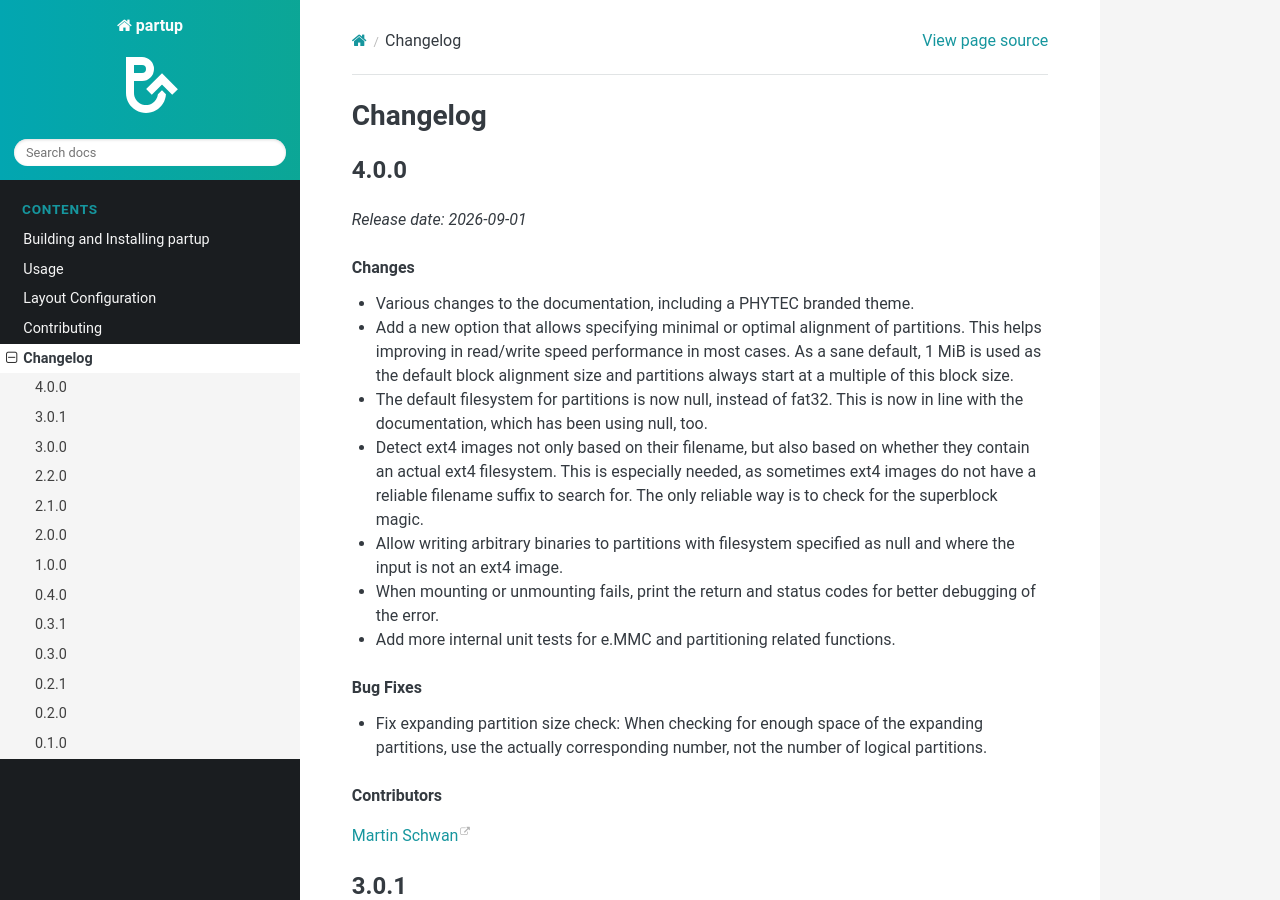
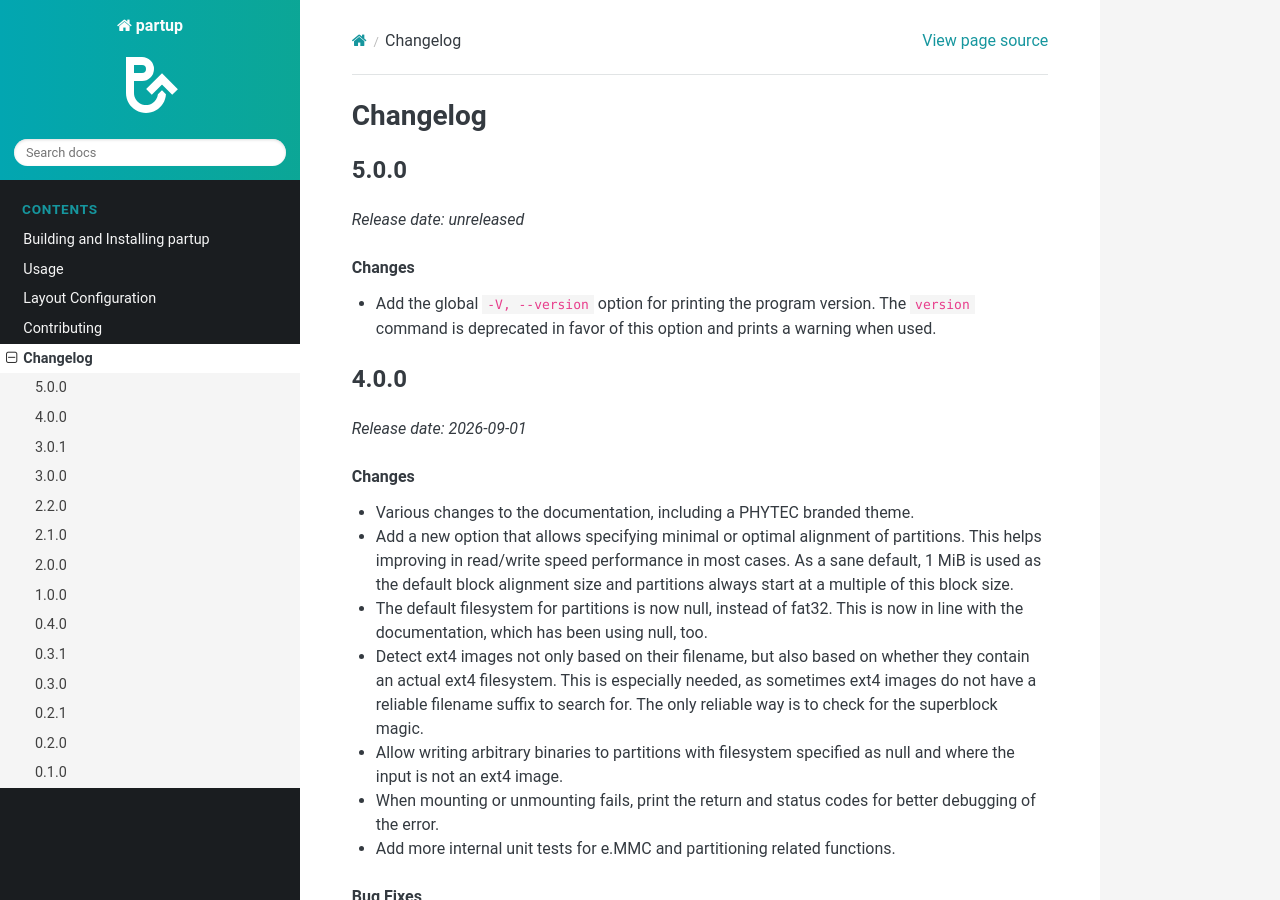
Before and after one commit to phytec/partup, a Sphinx documentation site: the page built from doc/changelog.rst, in a window 1280 px wide and 900 px high. Built offline with Sphinx 7.4.7 and the Read the Docs theme 3.1.0, drawn with Linux system fonts in a browser that asks for light colours.

Commit message:
doc: usage: Document --version option and deprecate version command
Document the new global -V, --version option and mark the version
command as deprecated. Add a release section 5.0.0 to the changelog.

Signed-off-by: Martin Schwan <m.schwan@phytec.de>

```diff
--- a/CHANGELOG.rst
+++ b/CHANGELOG.rst
@@ -1,3 +1,16 @@
+.. _release-5.0.0:
+
+5.0.0
+=====
+
+*Release date: unreleased*
+
+.. rubric:: Changes
+
+-  Add the global ``-V, --version`` option for printing the program version. The
+   ``version`` command is deprecated in favor of this option and prints a
+   warning when used.
+
 .. _release-4.0.0:
 
 4.0.0
--- a/doc/usage.rst
+++ b/doc/usage.rst
@@ -30,6 +30,7 @@
 -D, --debug-domains=DEBUG_DOMAINS   Comma separated list of modules to enable
                                     debug output for
 -q, --quiet                         Only print error messages
+-V, --version                       Print the program version
 
 Commands
 --------
@@ -52,6 +53,9 @@
 
 version
    Print the program version
+
+   .. deprecated:: 5.0.0
+      Use the global ``-V, --version`` option instead.
 
 Supported Output Devices
 ------------------------
```
